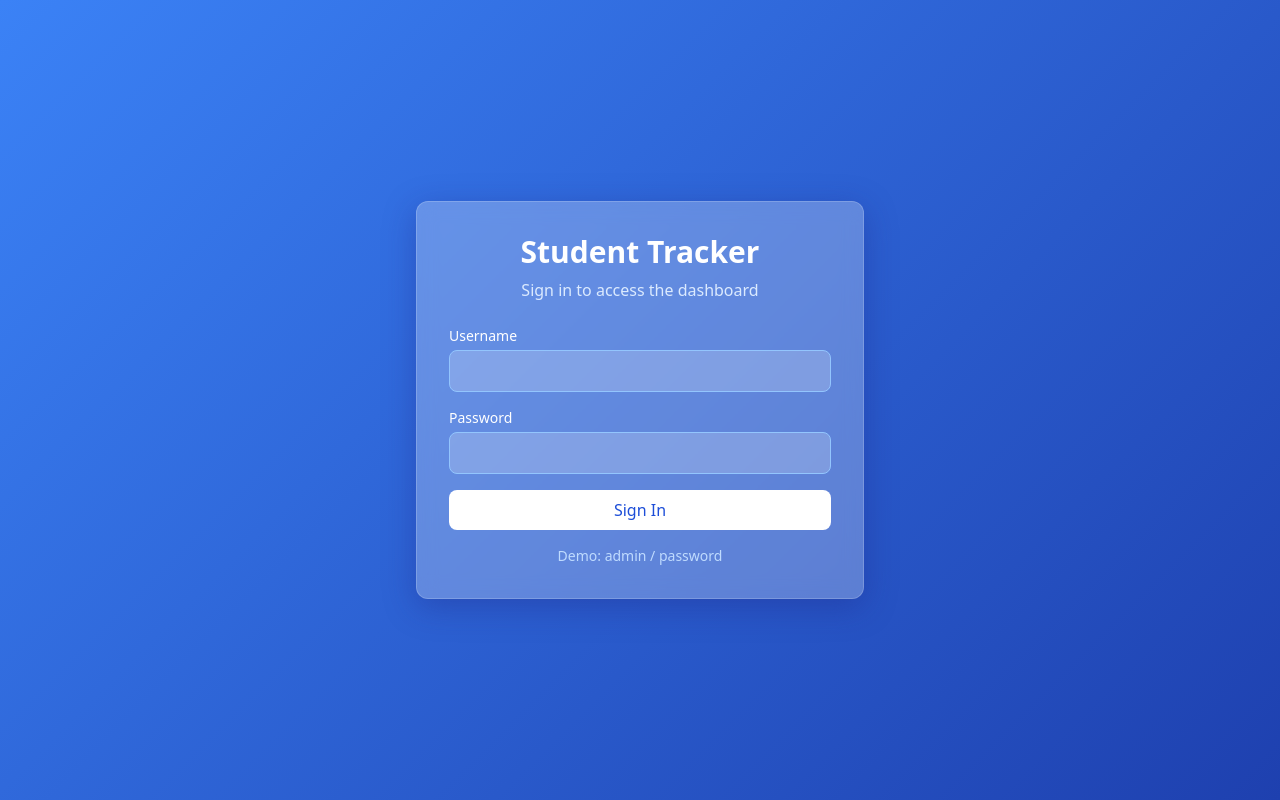
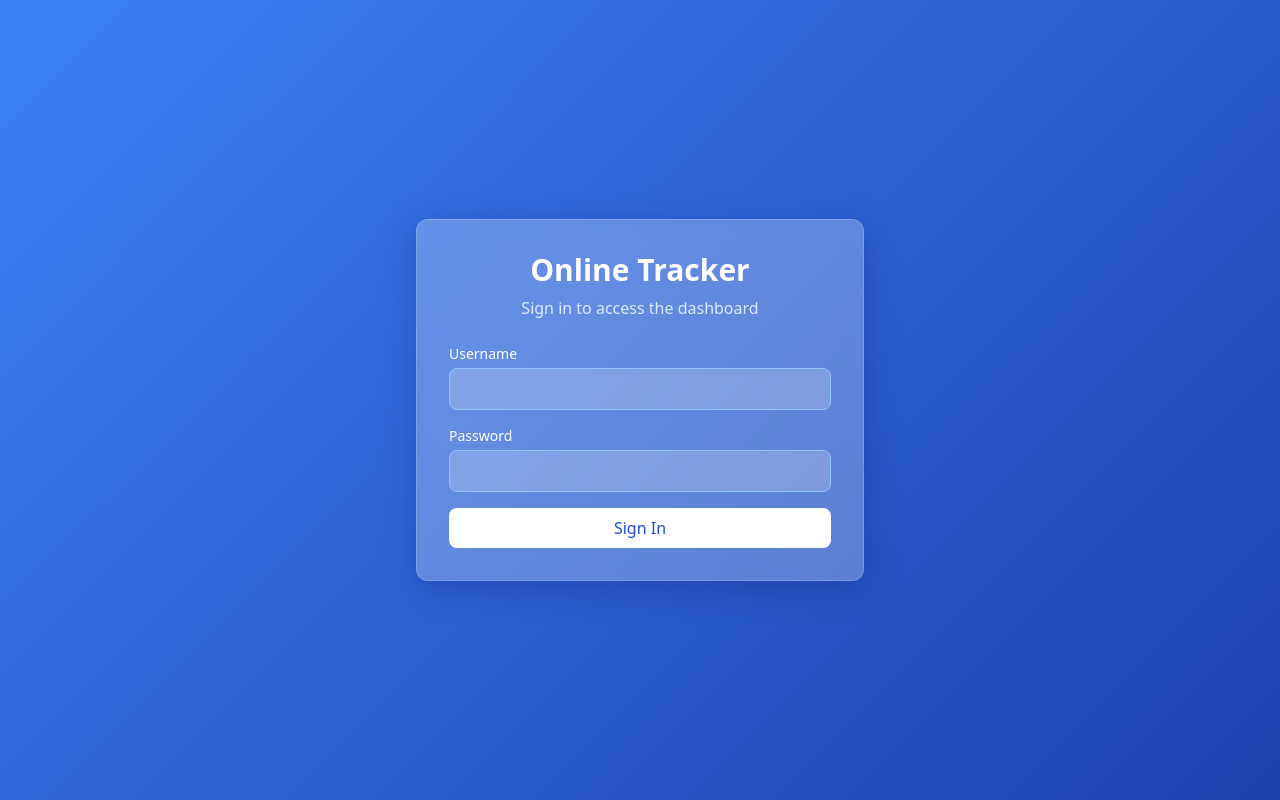
Before and after one commit to CrazyMuzan/EduTrack-2, a plain HTML site: page index.html in a window 1280 px wide. Drawn offline with nearby package versions, Linux system fonts and the light colour scheme.

Commit message:
Update index.html

```diff
--- a/index.html
+++ b/index.html
@@ -21,7 +21,7 @@
     <!-- Login Page -->
     <div id="loginPage" class="min-h-screen flex items-center justify-center login-bg p-4">
         <div class="glass-card rounded-xl p-8 w-full max-w-md">
-            <h1 class="text-3xl font-bold text-white text-center mb-2">Student Tracker</h1>
+            <h1 class="text-3xl font-bold text-white text-center mb-2">Online Tracker</h1>
             <p class="text-blue-100 text-center mb-6">Sign in to access the dashboard</p>
             <form id="loginForm" class="space-y-4">
                 <div>
@@ -33,7 +33,6 @@
                     <input type="password" id="password" class="w-full px-4 py-2 rounded-lg bg-white bg-opacity-20 border border-blue-300 text-white" required>
                 </div>
                 <button type="submit" class="w-full bg-white text-blue-700 font-medium py-2 px-4 rounded-lg hover:bg-blue-50 mt-2">Sign In</button>
-                <p class="text-center text-sm text-blue-200">Demo: admin / password</p>
             </form>
         </div>
     </div>
```
